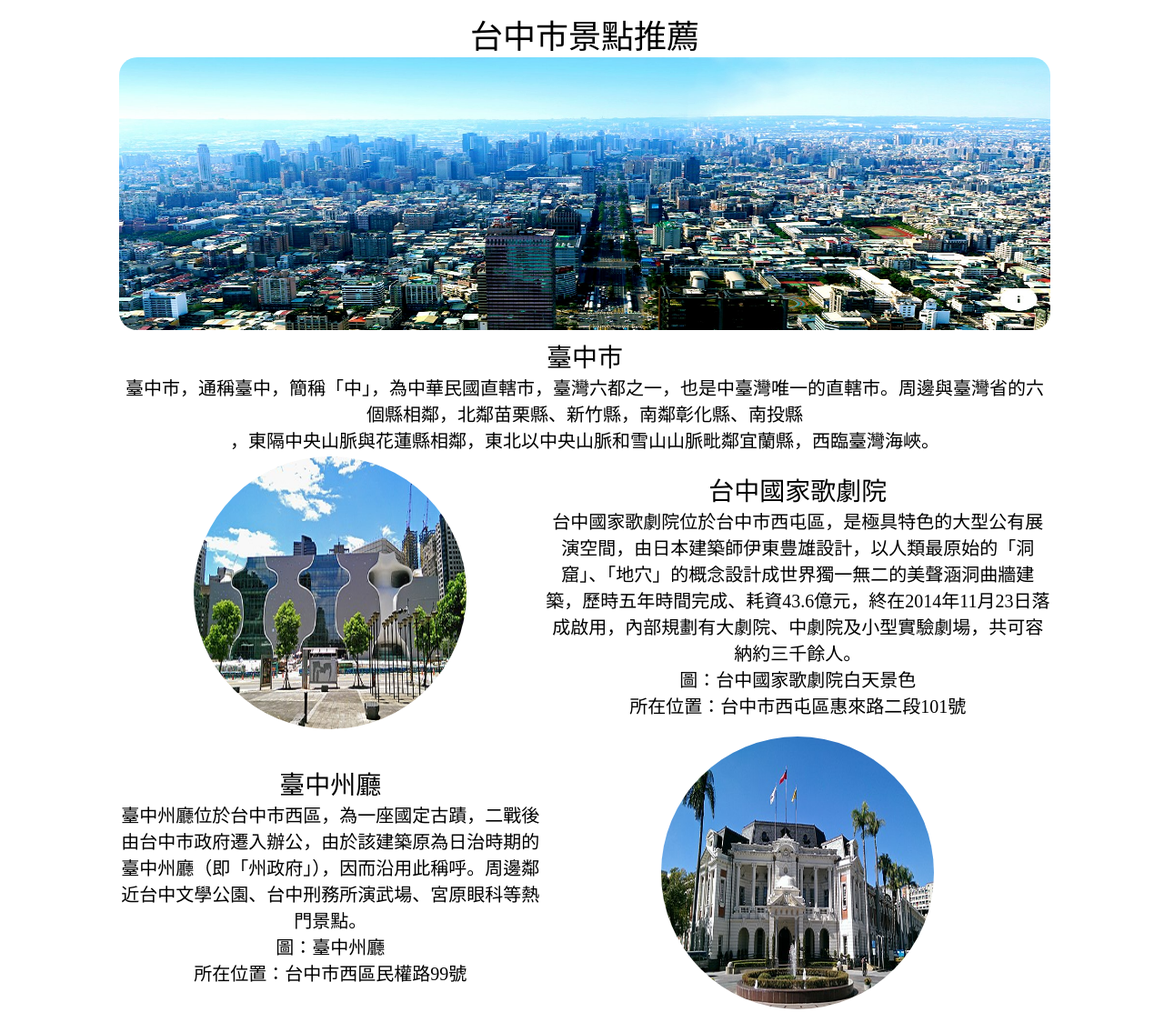
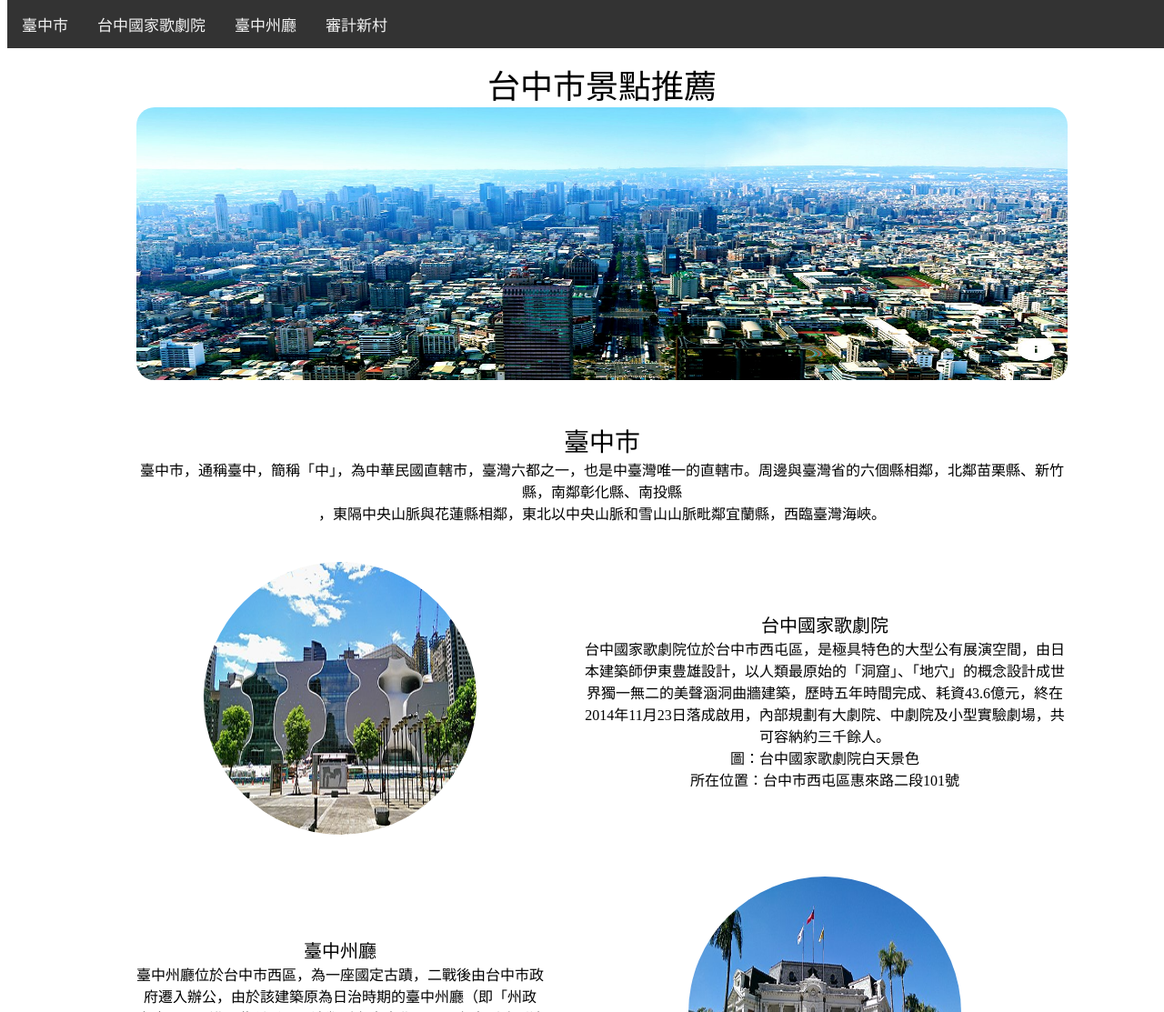
Before and after one commit to frkukki/ht_hw1, a plain HTML site: page index.html in a window 1280 px wide. Shown: the top 1113 px of the page at 91% size. Drawn offline with Linux system fonts and the light colour scheme.

Commit message:
Add files via upload

```diff
--- a/index.html
+++ b/index.html
@@ -3,75 +3,125 @@
 <head>
 	<meta charset="UTF-8">
 	<meta name="viewport" content="width=device-width, initial-scale=1.0">
-	<title>Document</title>
+	<title>台中市景點推薦</title>
 	<style>
 
 		td { text-align: center; }
 		.font1 { font-size: 36px; }
 		.font2 { font-size: 28px; }
+		.font2:hover {font-size: 32px;background-color: black;color: white;}
 		.font3 { font-size: 20px; }
+		.font3:hover {font-size: 24px;background-color: black;color: white;}
 		.col1 { margin: 0 auto;width: 1024px; }
 		.img1 { border-radius: 20px; }
 		.img2 { border-radius: 50%; width: 300px; height: 300px;}
+		.img1:hover { opacity: 80%; }
+		.img2:hover { opacity: 80%; rotate: 2deg}
+		td { padding: 20px; }
 
+
+
+		.navbar {
+		  overflow: hidden;
+		  background-color: #333;
+		  position: fixed;
+		  top: 0;
+		  width: 100%;
+		}
+
+		.navbar a {
+		  float: left;
+		  display: block;
+		  color: #f2f2f2;
+		  text-align: center;
+		  padding: 14px 16px;
+		  text-decoration: none;
+		  font-size: 17px;
+		}
+
+		.navbar a:hover {
+		  background: #ddd;
+		  color: black;
+		}
 	</style>
 
 </head>
 <body>
 
+
+
+<div class="navbar">
+  <a href="#0000">臺中市</a>
+  <a href="#0001">台中國家歌劇院</a>
+  <a href="#0002">臺中州廳</a>
+  <a href="#0003">審計新村</a>
+</div>
+
+
+
+
+
 <div class="col1">
 	<table>
 		<tr>
-			<td colspan="2"><font class="font1">台中市景點推薦</font> <br><img class="img1" src = 00taichung.jpeg width="1024px" height="300px"></td>
+			<br><br>
+			<td colspan="2"><font class="font1">台中市景點推薦</font> <br><img class="img1" id = 0000 src = 00taichung.jpeg width="1024px" height="300px"></td>
 		</tr>
 		<tr>
 			<td colspan="2"><font class="font2">臺中市</font><br>
-			<font class="font3">
+
 			臺中市，通稱臺中，簡稱「中」，為中華民國直轄市，臺灣六都之一，也是中臺灣唯一的直轄市。周邊與臺灣省的六個縣相鄰，北鄰苗栗縣、新竹縣，南鄰彰化縣、南投縣<br>，東隔中央山脈與花蓮縣相鄰，東北以中央山脈和雪山山脈毗鄰宜蘭縣，西臨臺灣海峽。
-			</font>
+
 			</td>
 		</tr>
 		<tr>
-			<td><img class="img2" src = 01.jpeg></td>
-			<td><font class="font2">台中國家歌劇院</font><br>
-			<font class="font3">
+			<td><img class="img2" id = 0001 src = 01.jpeg></td>
+			<td><font class="font3">台中國家歌劇院</font><br>
+
 			台中國家歌劇院位於台中市西屯區，是極具特色的大型公有展演空間，由日本建築師伊東豊雄設計，以人類最原始的「洞窟」、「地穴」的概念設計成世界獨一無二的美聲涵洞曲牆建築，歷時五年時間完成、耗資43.6億元，終在2014年11月23日落成啟用，內部規劃有大劇院、中劇院及小型實驗劇場，共可容納約三千餘人。<br>
 
 			圖：台中國家歌劇院白天景色<br>
 
 			所在位置：台中市西屯區惠來路二段101號
-			</font>
+
 			</td>
 		</tr>
 		<tr>
-			<td><font class="font2">臺中州廳</font><br>
-			<font class="font3">
+			<td><font class="font3">臺中州廳</font><br>
+
 			臺中州廳位於台中市西區，為一座國定古蹟，二戰後由台中市政府遷入辦公，由於該建築原為日治時期的臺中州廳（即「州政府」），因而沿用此稱呼。周邊鄰近台中文學公園、台中刑務所演武場、宮原眼科等熱門景點。<br>
 
 			圖：臺中州廳<br>
 
 			所在位置：台中市西區民權路99號
-			</font>
+
 			</td>
-			<td><img class="img2" src = 02.jpeg></td>
+			<td><img class="img2" id = 0002 src = 02.jpeg></td>
 		</tr>
 		<tr>
 
-			<td><img class="img2" src = 03.jpeg></td>
-			<td><font class="font2">審計新村</font><br>
-			<font class="font3">
+			<td><img class="img2" id = 0003 src = 03.jpeg></td>
+			<td><font class="font3">審計新村</font><br>
+
 			審計新村位於台中市西區，原為臺灣省政府審計處員工宿舍，在凍省之後成了閒置空間荒廢多年，近年配合台中市政府勞工局「摘星青年、築夢台中」創業基地進駐計畫，重新規劃轉型成為創業基地與文創園區。<br>
 
 			圖：審計新村<br>
 
 			所在位置：台中市西區民生路368巷
-			</font>
+
 			</td>
 
 		</tr>
 		<tr>
-			<td colspan="2"></td>
-			<td></td>
+			<td colspan="2">
+				<iframe src="https://www.google.com/maps/d/embed?mid=1jw7f6xo3OHCIN3bYcrVQNp6uqz9j4Uo&ehbc=2E312F" width="1000" height="520"></iframe>
+			</td>
+		</tr>
+		<tr>
+			<td colspan="2" style="background-color: black;color: white;">
+				410906430 資科四A 吳秉杰
+			</td>
+
 		</tr>
 	</table>
 </div>
```
